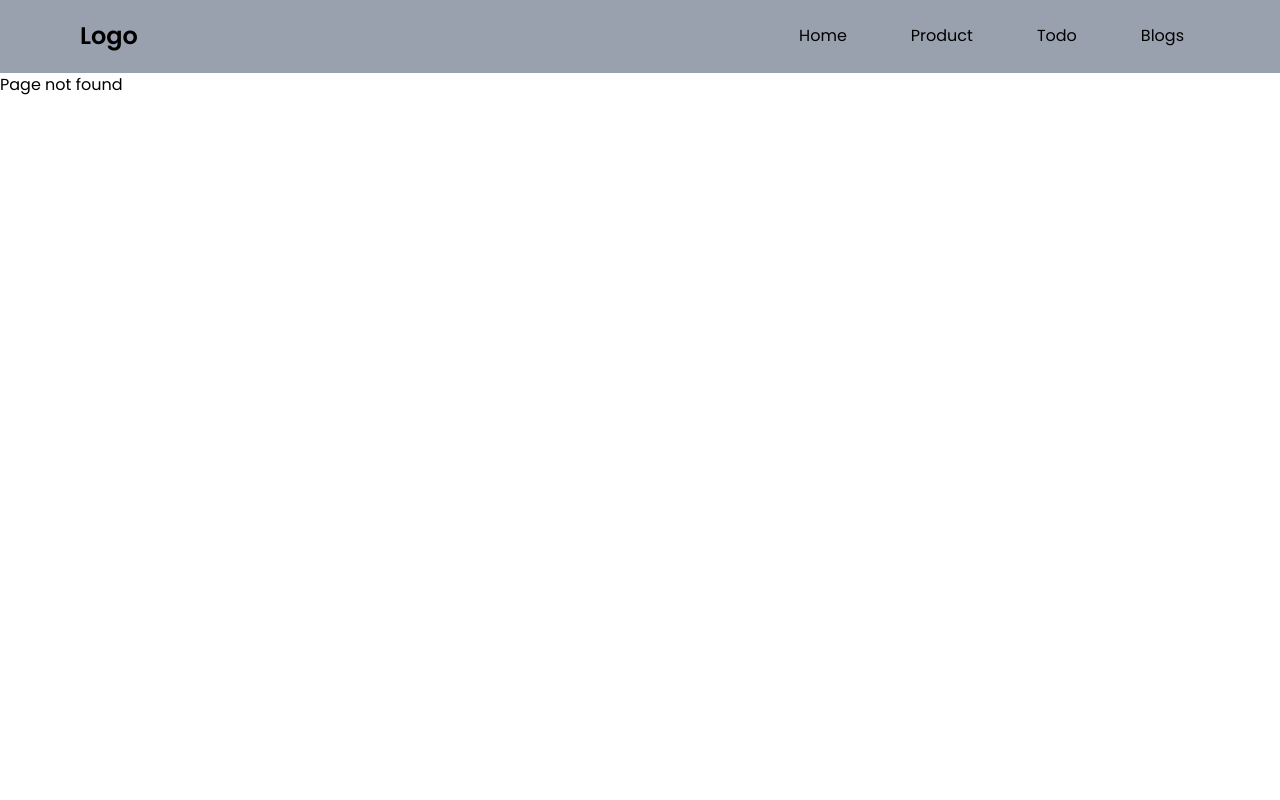
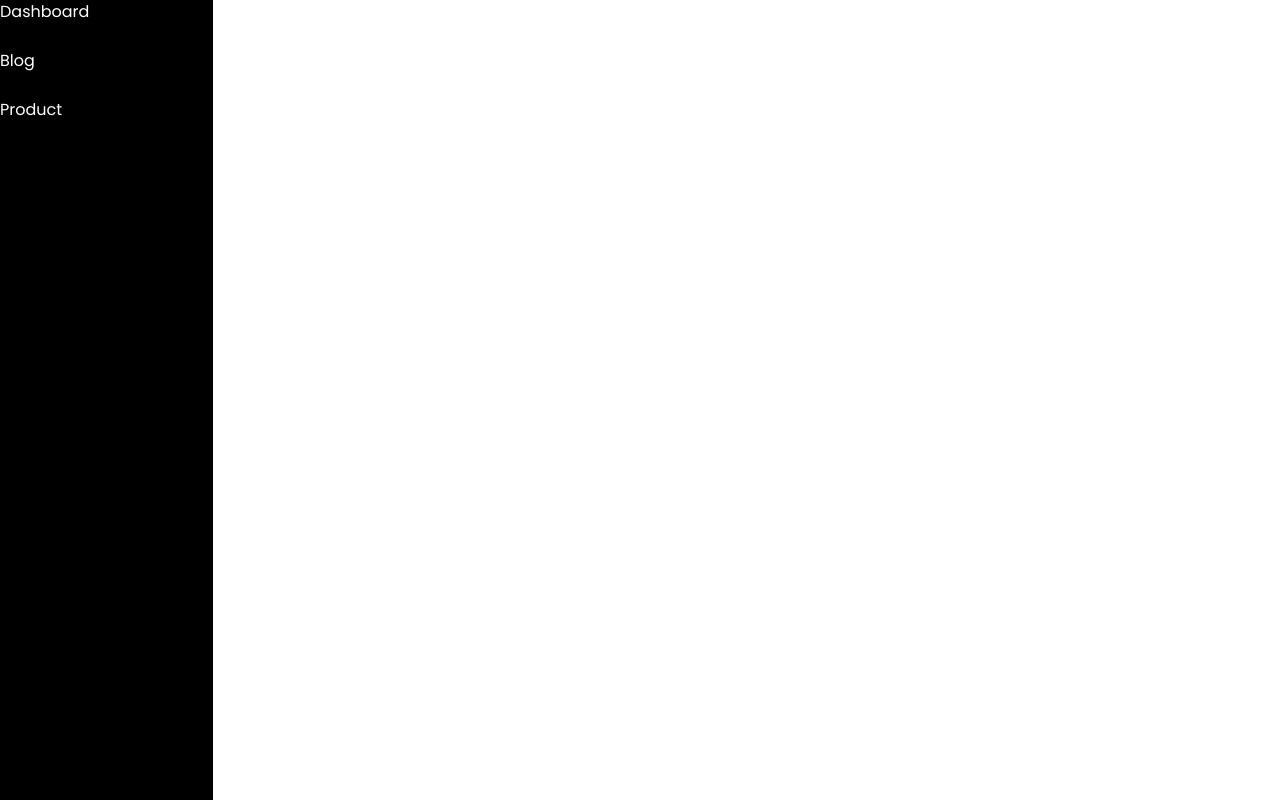
Before and after one commit to reewazz/React-6-7-, a React (Vite) app: page /admin in a window 1280 px wide. Before the commit this address had no page. Built offline with nearby package versions, Linux system fonts and the light colour scheme; sample sign-in values are in the browser's storage.

Commit message:
implemented layouts

```diff
--- a/src/App.jsx
+++ b/src/App.jsx
@@ -16,6 +16,11 @@ import NewsList from "./components/News/NewsList"
 import Netflix from "./components/Netflix/Netflix"
 import BlogList from "./components/Blogs/BlogList"
 import Signup from "./components/Signup"
+import PrivateRoutes from "./components/PrivateRoutes"
+import AdminLayout from "./layouts/AdminLayout"
+import CreateBlog from "./components/Dashboard/CreateBlog"
+import CreateProduct from "./components/Dashboard/CreateProduct"
+import AppLayout from "./layouts/AppLayout"
 
 
 function App() {
@@ -24,17 +29,14 @@ function App() {
 
 <>
 
-<Navbar/>
 <Routes>
 
-<Route index element={<Homepage/>}/>
-{/* can also be used like below */}
-{/* <Route path="/" element={<h1>This is Home page</h1>}/> */}
+<Route path="/" element={<AppLayout/>  }>
+
 <Route path="products" element = {<ProductPage/>}/>
 <Route path="products/:name" element = {<ProductDetailPage/>}/>
-
 <Route path="todo" element = { <TodoList2/>  } />
-<Route path="todo/2" element = { <TodoList/>  } />
+<Route path="todo2" element = { <TodoList/>  } />
 <Route path="course" element = {<h1>This is Course page this is main</h1>} />
 <Route path="course/:name" element = {<CourseDetailPage/>} />
 <Route path="mantine" element = {<MantineUi/>} />
@@ -44,6 +46,25 @@ function App() {
 <Route path="blogs" element = {<BlogList/>} />
 
 
+</Route>
+{/* <Route path="admin" element = {<PrivateRoutes> <AdminLayout/> </PrivateRoutes>} />
+<Route path="admin/product" element = {<PrivateRoutes> <ProductPage/> </PrivateRoutes>} /> */}
+
+<Route path="admin" element = {<PrivateRoutes><AdminLayout/></PrivateRoutes>} >
+
+<Route path="blog" element = {<CreateBlog/>}/>
+<Route path="product" element = {<CreateProduct/>}/>
+
+
+</Route>
+
+
+{/* <Route path="props" element = {
+  <TodoList>
+  <Netflix/>
+</TodoList>
+}/> */}
+
 
 <Route path="*" element = {<h1>Page not found</h1>}/>
 
@@ -51,6 +72,7 @@ function App() {
 
 
 </Routes>
+
 
 {/* <Footer/> */}
 
--- /dev/null
+++ b/src/components/Dashboard/CreateBlog.jsx
@@ -0,0 +1,9 @@
+import React from 'react'
+
+const CreateBlog = () => {
+  return (
+    <div>CreateBlog</div>
+  )
+}
+
+export default CreateBlog
--- /dev/null
+++ b/src/components/Dashboard/CreateProduct.jsx
@@ -0,0 +1,9 @@
+import React from 'react'
+
+const CreateProduct = () => {
+  return (
+    <div>CreateProduct</div>
+  )
+}
+
+export default CreateProduct
--- a/src/components/Navbar.jsx
+++ b/src/components/Navbar.jsx
@@ -1,4 +1,4 @@
-import { Link, NavLink } from "react-router-dom"
+import { Link, NavLink, Outlet } from "react-router-dom"
 import Footer from "./Footer"
 
 function Navbar() {
@@ -16,8 +16,8 @@ function Navbar() {
            <NavLink to='todo' className={"px-4 py-2 rounded-lg"}>Todo</NavLink>
            <NavLink to='blogs' className={"px-4 py-2 rounded-lg"}>Blogs</NavLink>
         </div>
-
       </div>
+<Outlet/>
         </>
     )
 }
--- /dev/null
+++ b/src/components/PrivateRoutes.jsx
@@ -0,0 +1,16 @@
+import React from 'react'
+import { Navigate } from 'react-router-dom'
+
+const PrivateRoutes = ({children}) => {
+    const token = localStorage.getItem("token")
+
+
+
+  return (
+    <>
+     {token ?  children : <Navigate to={"/signup"}/> }
+    </>
+  )
+}
+
+export default PrivateRoutes
--- a/src/components/todolist/Todolist.jsx
+++ b/src/components/todolist/Todolist.jsx
@@ -1,6 +1,7 @@
 import { useState } from "react";
+import TodoList2 from "./Todolist2";
 
-function TodoList() {
+function TodoList({children}) {
   const [todoList, setTodoList] = useState(["Task 1", "Create Todo App"]);
 
   const fruits = ["apple", "banana"];
@@ -81,7 +82,7 @@ console.log(todoList);
   return (
     <div className="bg-blue-400 h-screen flex items-center justify-center">
       <div className="bg-white w-100 h-[400px] flex flex-col p-4 rounded-lg">
-        <h1 className="font-semibold text-2xl text-center">Todolist </h1>
+        <h1 className="font-semibold text-2xl text-center">Todolist  </h1>
 
         <input
           type="text"
@@ -104,6 +105,7 @@ console.log(todoList);
         </button>
 
       </div>
+
     </div>
   );
 }
--- /dev/null
+++ b/src/layouts/AdminLayout.jsx
@@ -0,0 +1,22 @@
+import React from 'react'
+import { ProductPage } from '../components/Products/ProductPage'
+import { Outlet } from 'react-router-dom'
+
+const AdminLayout = () => {
+  return (
+    <div className='flex gap-8'>
+        <div className="sidebar flex flex-col gap-6  bg-black text-white w-1/6 h-screen">
+            <div>Dashboard</div>
+            <div>Blog</div>
+            <div>Product</div>
+
+        </div>
+        <div className='4/6'>
+         <Outlet/>
+        </div>
+
+    </div>
+  )
+}
+
+export default AdminLayout
--- /dev/null
+++ b/src/layouts/AppLayout.jsx
@@ -0,0 +1,14 @@
+import React from 'react'
+import Navbar from '../components/Navbar'
+import { Outlet } from 'react-router-dom'
+
+const AppLayout = () => {
+  return (
+    <div>
+        <Navbar/>
+        <Outlet/>
+    </div>
+  )
+}
+
+export default AppLayout
```
